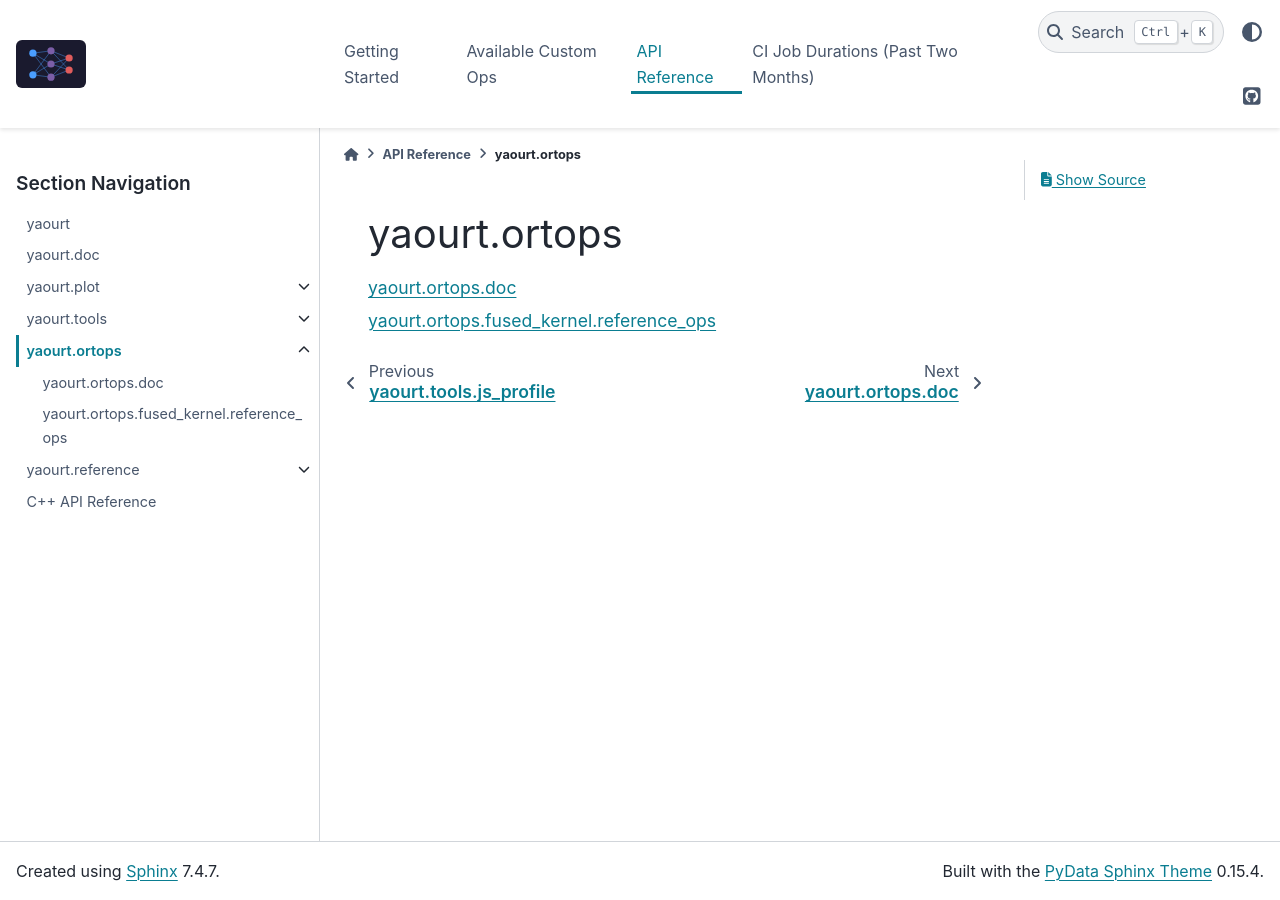
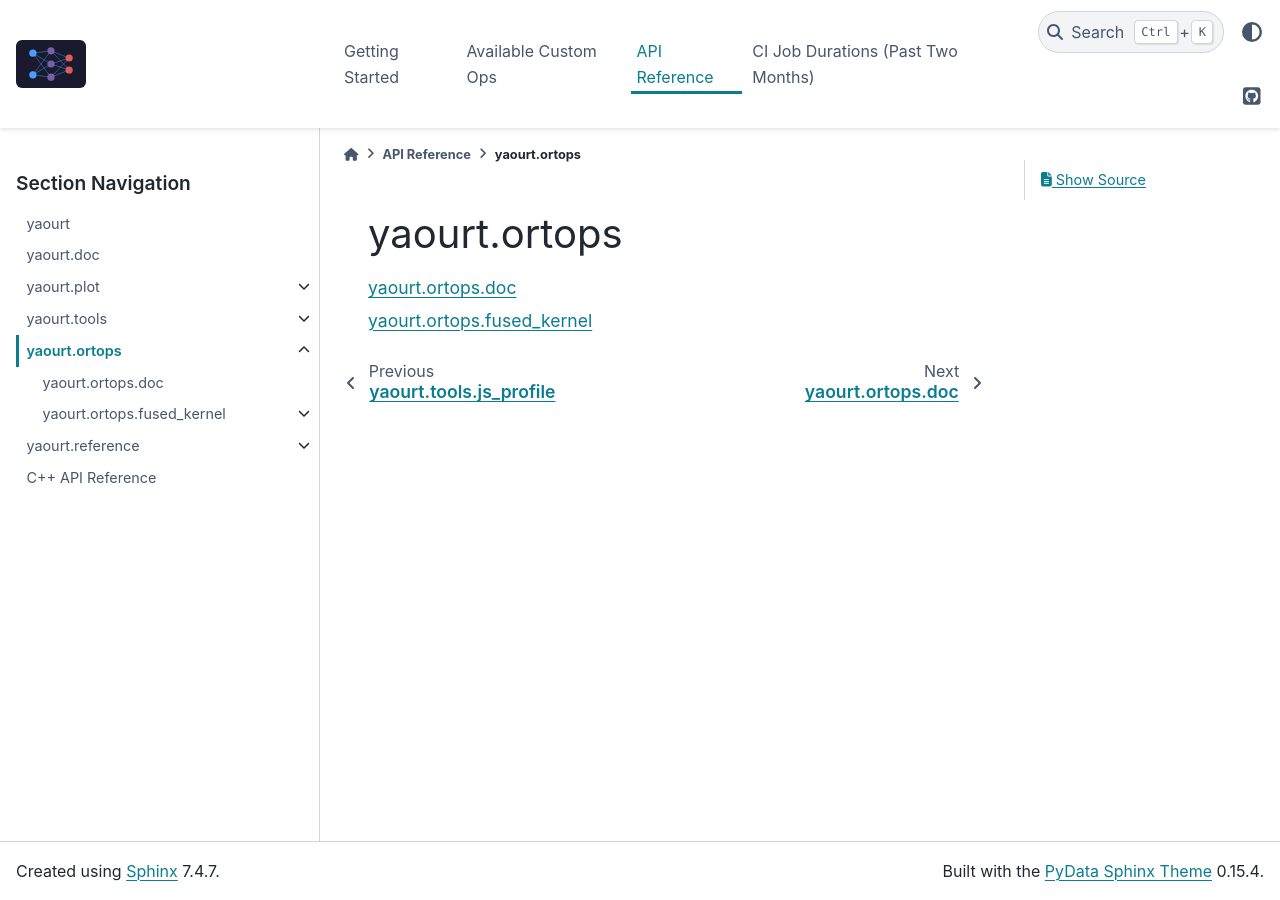
Before and after one commit to xadupre/yet-another-onnxruntime-extensions, a Sphinx documentation site: the page built from docs/api/ortops/index.rst, in a window 1280 px wide. Built offline with Sphinx 7.4.7 and the PyData theme 0.15.4, drawn with Linux system fonts in a browser that asks for light colours; pages that are not in the unit, such as notebooks, are missing from menus; the version number is read from the project's files by our own code.

Commit message:
Move fused_kernel RST page into its own docs/api/ortops/fused_kernel/ subfolder
Agent-Logs-Url: https://github.com/xadupre/yet-another-onnxruntime-extensions/sessions/4529e659-c5f7-47e3-920c-6dbfa86a35ba

Co-authored-by: xadupre <22452781+xadupre@users.noreply.github.com>

```diff
--- a/docs/api/ortops/index.rst
+++ b/docs/api/ortops/index.rst
@@ -5,4 +5,4 @@ yaourt.ortops
     :maxdepth: 1
 
     yaourt.ortops.doc
-    yaourt.ortops.fused_kernel.reference_ops
+    fused_kernel/index
```
Also changed, not shown: docs/api/ortops/fused_kernel/index.rst (added, +7 -0 lines), docs/api/ortops/fused_kernel/yaourt.ortops.fused_kernel.reference_ops.rst (renamed from docs/api/ortops/yaourt.ortops.fused_kernel.reference_ops.rst).
